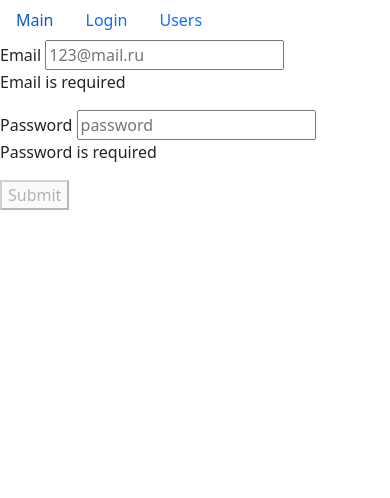
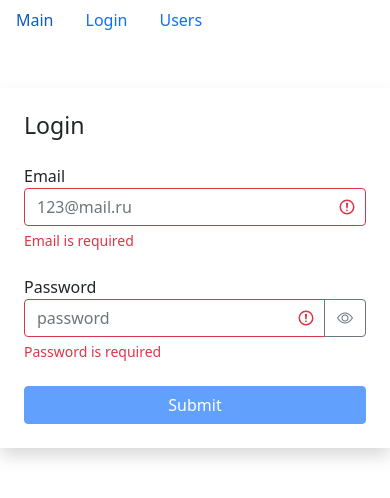
Before and after one commit to elukova/fast-company, a React (Create React App) app: page /login in a window 390 px wide. Shown: the top 498 px of the page. Built offline with nearby package versions, Linux system fonts and the light colour scheme.

Commit message:
forms 1 hw

```diff
--- a/src/api/fake.api/professions.api.js
+++ b/src/api/fake.api/professions.api.js
@@ -18,7 +18,7 @@
   new Promise((resolve) => {
     window.setTimeout(function () {
       resolve(professions);
-    }, 2000);
+    }, 700);
   });
 
 export default {
--- a/src/api/fake.api/user.api.js
+++ b/src/api/fake.api/user.api.js
@@ -147,14 +147,14 @@
   new Promise((resolve) => {
     window.setTimeout(function () {
       resolve(users);
-    }, 2000);
+    }, 700);
   });
 
 const getById = (id) =>
   new Promise((resolve) => {
     window.setTimeout(function () {
       resolve(users.find((user) => user._id === id));
-    }, 1000);
+    }, 300);
   });
 
 export default {
--- /dev/null
+++ b/src/components/searchString.jsx
@@ -0,0 +1,29 @@
+import React from "react";
+import PropTypes from "prop-types";
+
+const SearchString = ({ onUserSearch }) => {
+  // const [searchTerm, setSearchTerm] = useState("");
+
+  return (
+    <input
+      type="text"
+      className="form-control"
+      placeholder="Search..."
+      aria-label="Search..."
+      onChange={(e) => {
+        onUserSearch(e.target.value);
+        console.log(e.target.value);
+      }}
+      // onChange={(e) => {
+      //   setSearchTerm(e.target.value);
+      //   console.log(searchTerm);
+      // }}
+    />
+  );
+};
+
+SearchString.propTypes = {
+  onUserSearch: PropTypes.func.isRequired,
+};
+
+export default SearchString;
--- a/src/components/textField.jsx
+++ b/src/components/textField.jsx
@@ -1,4 +1,4 @@
-import React from "react";
+import React, { useState } from "react";
 import PropTypes from "prop-types";
 
 const TextField = ({
@@ -10,18 +10,36 @@
   onChange,
   error,
 }) => {
+  const [showPassword, setShowPassword] = useState(false);
+  const getInputClasses = () => {
+    return "form-control" + (error ? " is-invalid" : "");
+  };
+  const toggleShowPassword = () => {
+    setShowPassword((prevState) => !prevState);
+  };
   return (
-    <div>
+    <div className="mb-4">
       <label htmlFor={name}>{label}</label>&nbsp;
+      <div className="input-group has-validation">
         <input
-        type={type}
+          type={showPassword ? "text" : type}
           id={name}
           placeholder={placeholder}
           name={name}
           value={value}
           onChange={onChange}
+          className={getInputClasses()}
         />
-      {error && <p>{error}</p>}
+        {type === "password" && (
+          <button
+            className="btn btn-outline-secondary"
+            type="button"
+            onClick={toggleShowPassword}>
+            <i className={"bi bi-eye" + (showPassword ? "-slash" : "")}></i>
+          </button>
+        )}
+        {error && <div className="invalid-feedback">{error}</div>}
+      </div>
     </div>
   );
 };
--- a/src/components/usersList.jsx
+++ b/src/components/usersList.jsx
@@ -8,6 +8,7 @@
 import API from "../api";
 import GroupList from "./groupList";
 import SearchStatus from "./searchStatus";
+import SearchString from "./searchString";
 
 // eslint-disable-next-line react/prop-types
 const UsersList = () => {
@@ -34,6 +35,7 @@
   const [currentPage, setCurrentPage] = useState(1);
   const [professions, setProfessions] = useState();
   const [selectedProf, setSelectedProf] = useState();
+  const [searchName, setSearchName] = useState("");
   const [sortBy, setSortBy] = useState({ path: "name", order: "asc" });
   const handlePageChange = (pageIndex) => {
     setCurrentPage(pageIndex);
@@ -44,11 +46,19 @@
   useEffect(() => {
     API.professions.fetchAll().then((data) => setProfessions(data));
   }, []);
+
   useEffect(() => {
     setCurrentPage(1);
-  }, [selectedProf]);
+  }, [selectedProf, searchName]);
+
   const handleProfessionSelect = (item) => {
     setSelectedProf(item);
+    setSearchName("");
+  };
+
+  const handleUserSearch = (searchText) => {
+    setSearchName(searchText);
+    setSelectedProf();
   };
 
   if (users) {
@@ -56,6 +66,10 @@
       ? users.filter(
           (user) =>
             JSON.stringify(user.profession) === JSON.stringify(selectedProf)
+        )
+      : searchName
+      ? users.filter((user) =>
+          user.name.toLowerCase().includes(searchName.toLowerCase())
         )
       : users;
     const count = filteredUsers.length;
@@ -74,8 +88,6 @@
               selectedItem={selectedProf}
               items={professions}
               onItemSelect={handleProfessionSelect}
-              // valueProperty="_id"
-              // contentProperty="name"
             />
             <button className="btn-secondary mt-2" onClick={clearFilter}>
               Очистить
@@ -84,6 +96,10 @@
         )}
         <div className="d-flex flex-column">
           <SearchStatus length={count} />
+          <SearchString
+            searchName={searchName}
+            onUserSearch={handleUserSearch}
+          />
           {users.length > 0 && (
             <UserTable
               users={userCrop}
--- a/src/layouts/login.jsx
+++ b/src/layouts/login.jsx
@@ -46,11 +46,17 @@
 
   const handleSubmit = (e) => {
     e.preventDefault();
-    const isValid = validate();
-    if (!isValid) return;
+    // const isValid = validate();
+    // if (!isValid) return;
+    if (isValid) {
       console.log(data);
+    }
   };
   return (
+    <div className="container mt-5">
+      <div className="row">
+        <div className="col-md-6 offset-md-3 shadow p-4">
+          <h3 className="mb-4">Login</h3>
           <form onSubmit={handleSubmit}>
             <TextField
               label="Email"
@@ -69,10 +75,16 @@
               onChange={handleChange}
               error={errors.password}
             />
-      <button type="submit" disabled={!isValid}>
+            <button
+              type="submit"
+              disabled={!isValid}
+              className="btn btn-primary w-100 mx-auto">
               Submit
             </button>
           </form>
+        </div>
+      </div>
+    </div>
   );
 };
 
```
Lines whose indentation alone changed are shown as unchanged.
